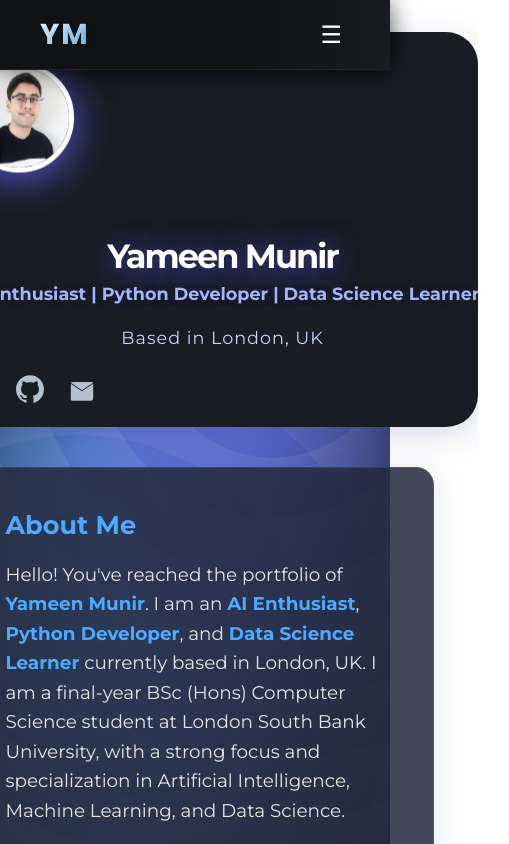
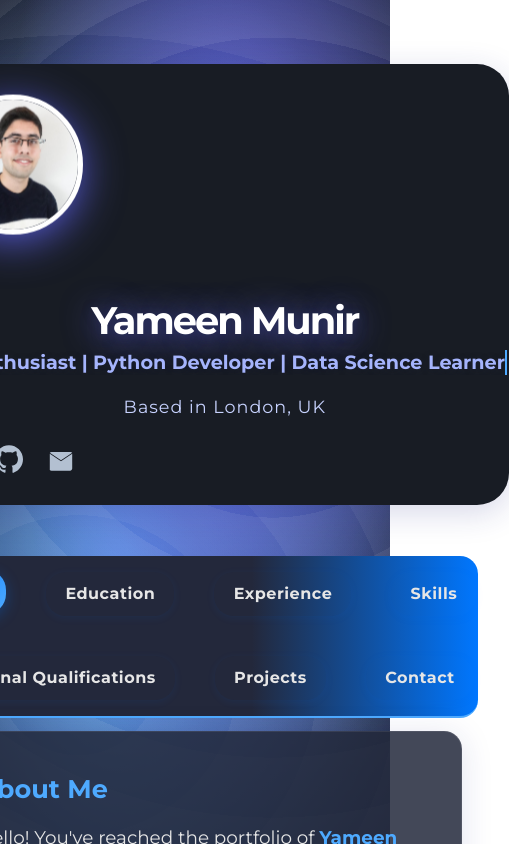
Before and after one commit to YameenMunir/Portfolio-Website, a React (Vite) app: page / in a window 390 px wide. Shown: the top 844 px of the page, 509 px wide, since content can reach past the window. Built offline with nearby package versions, Linux system fonts and the light colour scheme.

Commit message:
refactor: replace ProjectCard components with simpler project display and update navbar styling for improved usability

```diff
--- a/src/App.css
+++ b/src/App.css
@@ -1,5 +1,4 @@
 @import url('https://fonts.googleapis.com/css2?family=Montserrat:wght@400;700&display=swap');
-@import url('https://fonts.googleapis.com/css2?family=Poppins:wght@400;700&display=swap');
 
 :root {
   --main-bg: #181c24;
@@ -796,7 +795,6 @@ h3 {
 }
 
 /* Cinematic landing page styles */
-
 .cinematic-bg {
   position: fixed;
   inset: 0;
@@ -806,6 +804,7 @@ h3 {
   overflow: hidden;
   pointer-events: none;
 }
+
 .cinematic-gradient {
   position: absolute;
   inset: 0;
@@ -817,10 +816,7 @@ h3 {
   height: 100%;
   animation: cinematicFade 2.5s cubic-bezier(.4,0,.2,1);
 }
-@keyframes cinematicFade {
-  from { opacity: 0; }
-  to { opacity: 0.92; }
-}
+
 .cinematic-lights {
   position: absolute;
   inset: 0;
@@ -831,15 +827,12 @@ h3 {
   opacity: 0.7;
   animation: cinematicLights 8s ease-in-out infinite alternate;
 }
-@keyframes cinematicLights {
-  0% { opacity: 0.7; }
-  100% { opacity: 1; }
-}
 
 .cinematic-hero {
   position: relative;
   z-index: 2;
   background: rgba(24,28,47,0.7);
+  backdrop-filter: blur(10px);
   box-shadow: 0 8px 32px 0 rgba(31,38,135,0.18);
   border-radius: 32px;
   margin-top: 3.5rem;
@@ -848,6 +841,7 @@ h3 {
   text-align: center;
   overflow: hidden;
 }
+
 .cinematic-img {
   width: 180px;
   height: 180px;
@@ -858,9 +852,11 @@ h3 {
   margin-bottom: 1.5rem;
   transition: transform 0.4s cubic-bezier(.4,0,.2,1);
 }
+
 .cinematic-img:hover {
   transform: scale(1.07) rotate(-2deg);
 }
+
 .cinematic-title {
   font-size: 3.2rem;
   font-weight: 900;
@@ -870,10 +866,7 @@ h3 {
   margin-bottom: 0.5rem;
   animation: cinematicTitle 1.2s cubic-bezier(.4,0,.2,1);
 }
-@keyframes cinematicTitle {
-  from { opacity: 0; transform: translateY(40px) scale(0.95); }
-  to { opacity: 1; transform: translateY(0) scale(1); }
-}
+
 .cinematic-subtitle {
   font-size: 1.5rem;
   font-weight: 600;
@@ -882,10 +875,7 @@ h3 {
   text-shadow: 0 2px 8px #23294644;
   animation: cinematicSubtitle 1.5s cubic-bezier(.4,0,.2,1);
 }
-@keyframes cinematicSubtitle {
-  from { opacity: 0; transform: translateY(30px); }
-  to { opacity: 1; transform: translateY(0); }
-}
+
 .cinematic-location {
   font-size: 1.1rem;
   color: #c7d2fe;
@@ -893,26 +883,30 @@ h3 {
   letter-spacing: 1px;
   animation: cinematicLocation 1.8s cubic-bezier(.4,0,.2,1);
 }
+
+@keyframes cinematicFade {
+  from { opacity: 0; }
+  to { opacity: 0.92; }
+}
+
+@keyframes cinematicLights {
+  0% { opacity: 0.7; }
+  100% { opacity: 1; }
+}
+
+@keyframes cinematicTitle {
+  from { opacity: 0; transform: translateY(40px) scale(0.95); }
+  to { opacity: 1; transform: translateY(0) scale(1); }
+}
+
+@keyframes cinematicSubtitle {
+  from { opacity: 0; transform: translateY(30px); }
+  to { opacity: 1; transform: translateY(0); }
+}
+
 @keyframes cinematicLocation {
   from { opacity: 0; transform: translateY(20px); }
   to { opacity: 1; transform: translateY(0); }
-}
-
-@media (max-width: 700px) {
-  .cinematic-hero {
-    padding: 2rem 0.5rem 1.5rem 0.5rem;
-    margin-top: 2rem;
-  }
-  .cinematic-img {
-    width: 110px;
-    height: 110px;
-  }
-  .cinematic-title {
-    font-size: 2.1rem;
-  }
-  .cinematic-subtitle {
-    font-size: 1.1rem;
-  }
 }
 
 /* Ensure main content is above the background */
@@ -921,114 +915,25 @@ h3 {
   z-index: 2;
 }
 
-/* Cinematic Navbar Styles */
-.cinematic-navbar {
-  width: 100%;
-  position: fixed;
-  top: 0;
-  left: 0;
-  z-index: 100;
-  background: linear-gradient(90deg, #111214 60%, #181b22 100%);
-  box-shadow: 0 2px 24px 0 #000a;
-  display: flex;
-  align-items: center;
-  justify-content: space-between;
-  padding: 0.5rem 2.5rem;
-  height: 70px;
-  border-bottom: 1px solid #222;
-}
-.navbar-logo {
-  display: flex;
-  align-items: center;
-}
-.logo-initials {
-  font-family: 'Poppins', sans-serif;
-  font-size: 1.8rem;
-  font-weight: 700;
-  color: #ffffff;
-  text-transform: uppercase;
-  letter-spacing: 2px;
-  background: linear-gradient(135deg, #ffffff 0%, #64b5f6 100%);
-  background-clip: text;
-  -webkit-background-clip: text;
-  -webkit-text-fill-color: transparent;
-  text-shadow: 2px 2px 4px rgba(0, 0, 0, 0.1);
-  transition: all 0.3s ease;
+/* Mobile responsiveness for cinematic elements */
+@media (max-width: 768px) {
+  .cinematic-hero {
+    margin-top: 4rem;
+    padding: 2rem 1rem;
   }
 
-.logo-initials:hover {
-  transform: scale(1.05);
-  background: linear-gradient(135deg, #ffffff 0%, #90caf9 100%);
-  background-clip: text;
-  -webkit-background-clip: text;
-  -webkit-text-fill-color: transparent;
-}
-.navbar-links {
-  display: flex;
-  gap: 2rem;
+  .cinematic-img {
+    width: 140px;
+    height: 140px;
   }
 
-.navbar-links a {
-  color: #ffffff;
-  text-decoration: none;
-  font-size: 1rem;
-  font-weight: 500;
-  transition: all 0.3s ease;
-  position: relative;
+  .cinematic-title {
+    font-size: 2.4rem;
   }
 
-.navbar-links a:hover {
-  color: #90caf9;
+  .cinematic-subtitle {
+    font-size: 1.2rem;
+  }
 }
 
-.navbar-links a::after {
-  content: '';
-  position: absolute;
-  bottom: -4px;
-  left: 0;
-  width: 0;
-  height: 2px;
-  background: #90caf9;
-  transition: width 0.3s ease;
-}
-
-.navbar-links a:hover::after {
-  width: 100%;
-}
-
-.navbar-toggle {
-  display: none;
-  background: none;
-  border: none;
-  color: white;
-  font-size: 1.5rem;
-  cursor: pointer;
-  padding: 0.5rem;
-}
-
-@media (max-width: 768px) {
-  .navbar-toggle {
-    display: block;
-  }
-
-  .navbar-links {
-    display: none;
-    position: absolute;
-    top: 100%;
-    left: 0;
-    right: 0;
-    flex-direction: column;
-    background: rgba(21, 101, 192, 0.95);
-    padding: 1rem;
-    gap: 1rem;
-    text-align: center;
-  }
-
-  .navbar-links.open {
-    display: flex;
-  }
-
-  .navbar-links a {
-    padding: 0.5rem;
-  }
-}
+/* ...existing code... */
--- a/src/App.jsx
+++ b/src/App.jsx
@@ -61,19 +61,8 @@ function App() {
           </div>
         </div>
       </header>
-      <nav className="cinematic-navbar">
-        <div className="navbar-left">
-          <div className="navbar-logo">
-            <span className="logo-initials">YM</span>
-          </div>
-        </div>
-        <button className="navbar-toggle" aria-label="Toggle navigation" onClick={() => {
-          const nav = document.querySelector('.navbar-links');
-          nav && nav.classList.toggle('open');
-        }}>
-          &#9776;
-        </button>
-        <ul className="navbar-links">
+      <nav className="navbar glass-navbar">
+        <ul>
           {sections.map((s) => (
             <li key={s.id}>
               <button
@@ -81,9 +70,6 @@ function App() {
                 onClick={() => {
                   setActive(s.id);
                   scrollToSection(s.id);
-                  // Close mobile nav after click
-                  const nav = document.querySelector('.navbar-links');
-                  nav && nav.classList.remove('open');
                 }}
               >
                 {s.label}
@@ -139,30 +125,26 @@ function App() {
         <motion.section id="projects" className="fade-in-section card-section" initial={{ opacity: 0, y: 40 }} whileInView={{ opacity: 1, y: 0 }} transition={{ duration: 0.7, delay: 0.4 }} viewport={{ once: true }}>
           <h3>Highlighted Projects</h3>
           <div className="project-grid">
-            <ProjectCard
-              title="AI-Recipe-Generator"
-              summary="A Streamlit app leveraging Google's Gemini AI to generate personalized recipes based on user input (ingredients, dietary restrictions, meal types)."
-              details="Built with Streamlit and Gemini AI API. Features user-friendly UI, dietary filters, and instant recipe generation. Utilizes prompt engineering for accurate results."
-              github="https://github.com/YameenMunir/AI-Recipe-Generator"
-            />
-            <ProjectCard
-              title="Cricket Match Data Analysis and Prediction"
-              summary="Comprehensive analysis and machine learning-based prediction of cricket match outcomes, player performance, runs, and wickets."
-              details="Used Python, Pandas, and scikit-learn for data cleaning, feature engineering, and model building. Visualized insights with Matplotlib. Achieved high accuracy in match outcome prediction."
-              github="https://github.com/YameenMunir/Cricket-Match-Data-Analysis-and-Prediction-using-Machine-Learning"
-            />
-            <ProjectCard
-              title="Diabetes Prediction and Prevention App"
-              summary="A Streamlit app for predicting diabetes risk and providing prevention tips using machine learning models."
-              details="Implements logistic regression and decision tree models. Provides actionable health tips. Clean UI and real-time predictions."
-              github="https://github.com/YameenMunir/Diabetes-Prediction-and-Prevention-App-with-Streamlit"
-            />
-            <ProjectCard
-              title="Tokyo Olympics Data Analysis"
-              summary="In-depth data analysis of the Tokyo Olympics, exploring medal distributions, athlete metrics, gender representation, and COVID-19 impact."
-              details="Explored large datasets with Python, created interactive charts, and presented key findings on gender and country performance."
-              github="https://github.com/YameenMunir/Tokyo-Olympics-Data-analysis"
-            />
+            <div className="project">
+              <h4>AI-Recipe-Generator</h4>
+              <p>A Streamlit app leveraging Google's Gemini AI to generate personalized recipes based on user input (ingredients, dietary restrictions, meal types).</p>
+              <a className="project-link" href="https://github.com/YameenMunir/AI-Recipe-Generator" target="_blank" rel="noopener noreferrer">View on GitHub</a>
+            </div>
+            <div className="project">
+              <h4>Cricket Match Data Analysis and Prediction</h4>
+              <p>Comprehensive analysis and machine learning-based prediction of cricket match outcomes, player performance, runs, and wickets.</p>
+              <a className="project-link" href="https://github.com/YameenMunir/Cricket-Match-Data-Analysis-and-Prediction-using-Machine-Learning" target="_blank" rel="noopener noreferrer">View on GitHub</a>
+            </div>
+            <div className="project">
+              <h4>Diabetes Prediction and Prevention App</h4>
+              <p>A Streamlit app for predicting diabetes risk and providing prevention tips using machine learning models.</p>
+              <a className="project-link" href="https://github.com/YameenMunir/Diabetes-Prediction-and-Prevention-App-with-Streamlit" target="_blank" rel="noopener noreferrer">View on GitHub</a>
+            </div>
+            <div className="project">
+              <h4>Tokyo Olympics Data Analysis</h4>
+              <p>In-depth data analysis of the Tokyo Olympics, exploring medal distributions, athlete metrics, gender representation, and COVID-19 impact.</p>
+              <a className="project-link" href="https://github.com/YameenMunir/Tokyo-Olympics-Data-analysis" target="_blank" rel="noopener noreferrer">View on GitHub</a>
+            </div>
           </div>
         </motion.section>
         <motion.section id="extracurricular" className="fade-in-section card-section" initial={{ opacity: 0, y: 40 }} whileInView={{ opacity: 1, y: 0 }} transition={{ duration: 0.7, delay: 0.5 }} viewport={{ once: true }}>
@@ -189,19 +171,4 @@ function App() {
   );
 }
 
-function ProjectCard({ title, summary, details, github }) {
-  const [showMore, setShowMore] = useState(false);
-  return (
-    <div className="project">
-      <h4>{title}</h4>
-      <p>{summary}</p>
-      {showMore && <div className="project-details"><p>{details}</p></div>}
-      <button className="show-more-btn" onClick={() => setShowMore((v) => !v)}>
-        {showMore ? 'Show Less' : 'Show More'}
-      </button>
-      <a className="project-link" href={github} target="_blank" rel="noopener noreferrer">View on GitHub</a>
-    </div>
-  );
-}
-
 export default App;
```
Lines whose indentation alone changed are shown as unchanged.
